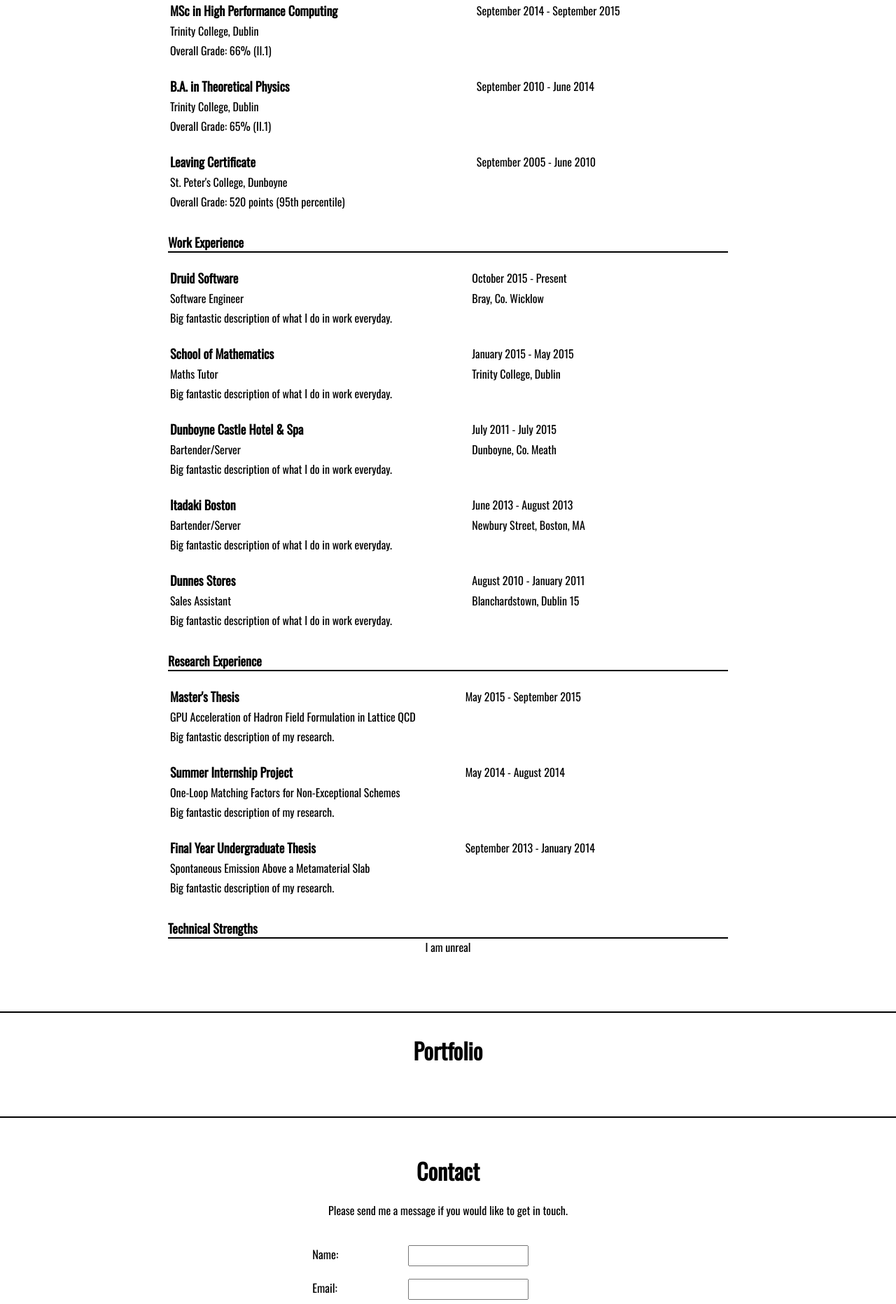
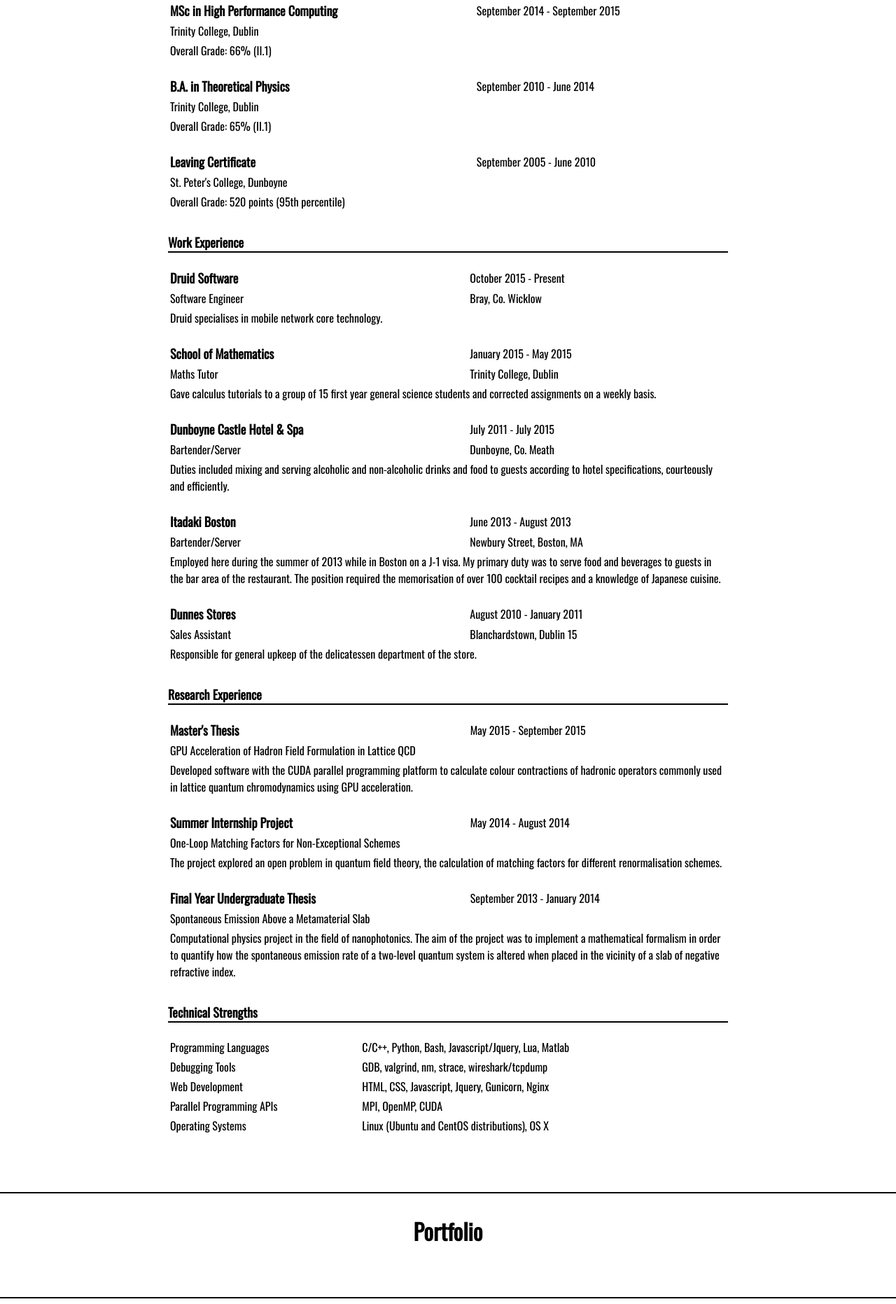
Before and after one commit to howardrj/PersonalWebsite, a Django app: page / in a window 1280 px wide. Shown: the part 608-2471 px from the top of the page at 70% size. Run offline with Django 3.2, Linux system fonts and the light colour scheme; parts of the project's set-up code (start-up, migrations or seed data) failed here and were passed over; some libraries are stand-ins or nearby versions.

Commit message:
Filled in some of the experience details.

```diff
--- a/website/templates/research_experience.html
+++ b/website/templates/research_experience.html
@@ -15,7 +15,8 @@
         </tr>
         <tr>
             <td colspan="2">
-                Big fantastic description of my research.
+                Developed software with the CUDA parallel programming platform to calculate colour contractions of
+                hadronic operators commonly used in lattice quantum chromodynamics using GPU acceleration.
             </td>
         </tr>
 
@@ -33,7 +34,8 @@
         </tr>
         <tr>
             <td colspan="2">
-                Big fantastic description of my research.
+                The project explored an open problem in quantum field theory, the calculation of matching factors for
+                different renormalisation schemes.
             </td>
         </tr>
 
@@ -51,7 +53,9 @@
         </tr>
         <tr>
             <td colspan="2">
-                Big fantastic description of my research.
+                Computational physics project in the field of nanophotonics. The aim of the project was to implement a
+                mathematical formalism in order to quantify how the spontaneous emission rate of a two-level quantum
+                system is altered when placed in the vicinity of a slab of negative refractive index.
             </td>
         </tr>
 
--- a/website/templates/technical_strengths.html
+++ b/website/templates/technical_strengths.html
@@ -3,5 +3,32 @@
         <strong> Technical Strengths </strong>
     </div>
 
-    I am unreal
+    <table id="technical_strengths_table" class="cv_table">
+
+    <tr>
+        <td> Programming Languages </td>
+        <td> C/C++, Python, Bash, Javascript/Jquery, Lua, Matlab </td>
+    </tr>
+
+    <tr>
+        <td> Debugging Tools </td>
+        <td> GDB, valgrind, nm, strace, wireshark/tcpdump </td>
+    </tr>
+
+    <tr>
+        <td> Web Development </td>
+        <td> HTML, CSS, Javascript, Jquery, Gunicorn, Nginx </td>
+    </tr>
+
+    <tr>
+        <td> Parallel Programming APIs </td>
+        <td> MPI, OpenMP, CUDA </td>
+    </tr>
+
+    <tr>
+        <td> Operating Systems </td>
+        <td> Linux (Ubuntu and CentOS distributions), OS X </td>
+    </tr>
+
+    </table>
 </div>
--- a/website/templates/work_experience.html
+++ b/website/templates/work_experience.html
@@ -16,7 +16,7 @@
         </tr>
         <tr>
             <td colspan="2">
-                Big fantastic description of what I do in work everyday.
+                Druid specialises in mobile network core technology.
             </td>
         </tr>
 
@@ -35,7 +35,8 @@
         </tr>
         <tr>
             <td colspan="2">
-                Big fantastic description of what I do in work everyday.
+                Gave calculus tutorials to a group of 15 first year general science students and corrected assignments
+                on a weekly basis.
             </td>
         </tr>
 
@@ -54,7 +55,8 @@
         </tr>
         <tr>
             <td colspan="2">
-                Big fantastic description of what I do in work everyday.
+                Duties included mixing and serving alcoholic and non-alcoholic drinks and food to guests according to
+                hotel specifications, courteously and efficiently.
             </td>
         </tr>
 
@@ -73,7 +75,9 @@
         </tr>
         <tr>
             <td colspan="2">
-                Big fantastic description of what I do in work everyday.
+                Employed here during the summer of 2013 while in Boston on a J-1 visa. My primary duty was to serve
+                food and beverages to guests in the bar area of the restaurant. The position required the memorisation
+                of over 100 cocktail recipes and a knowledge of Japanese cuisine.
             </td>
         </tr>
 
@@ -92,7 +96,7 @@
         </tr>
         <tr>
             <td colspan="2">
-                Big fantastic description of what I do in work everyday.
+                Responsible for general upkeep of the delicatessen department of the store.
             </td>
         </tr>
 
```
